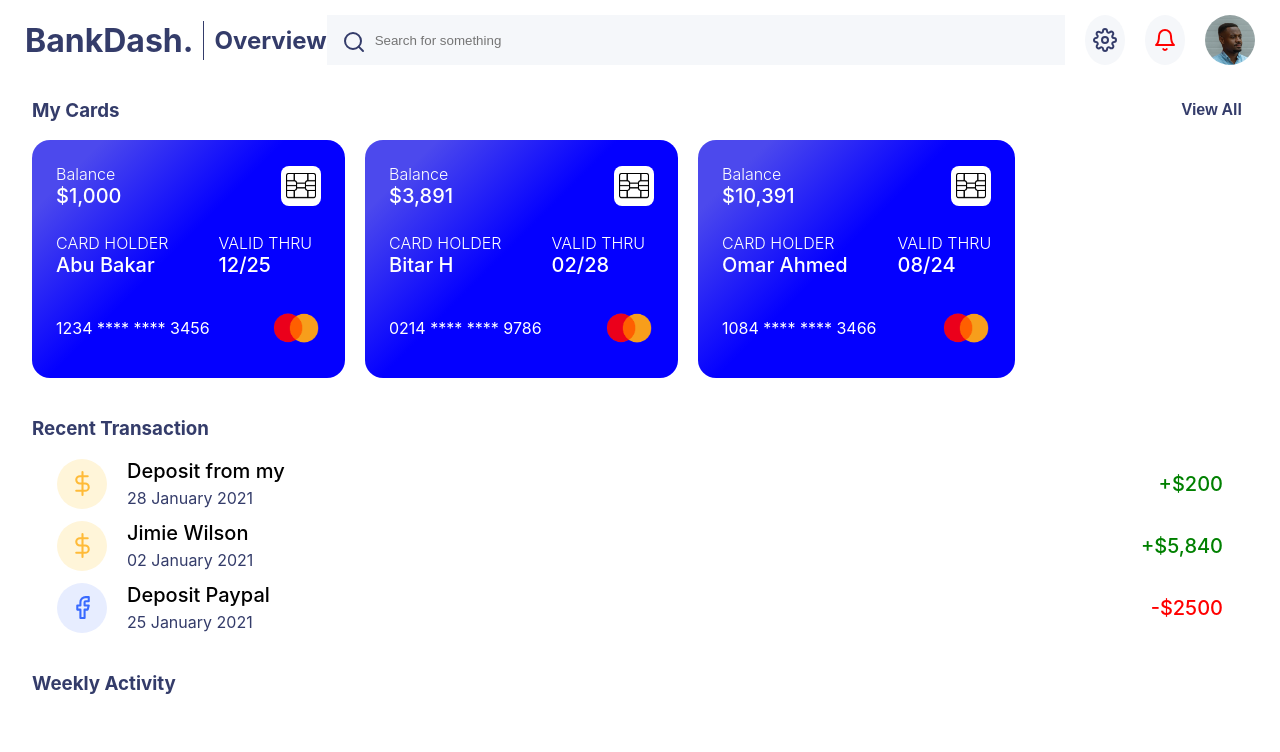
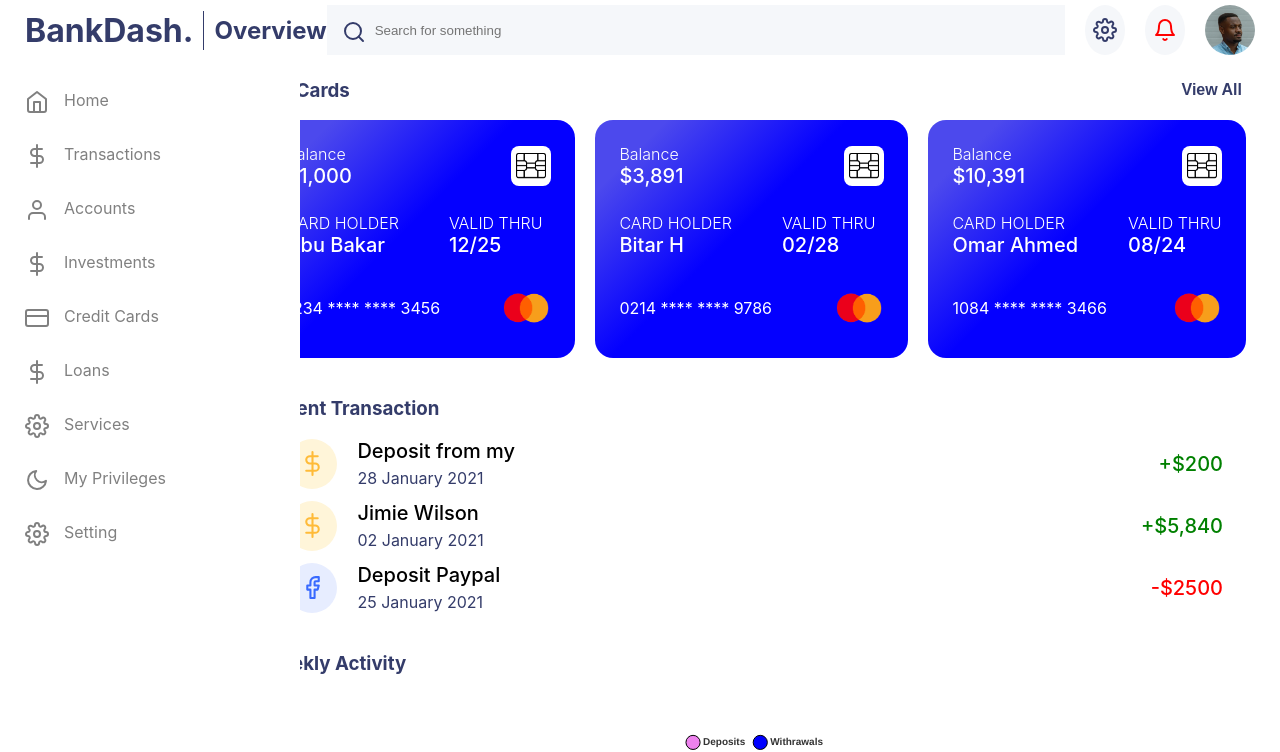
Before and after one commit to mizou9494/UI_Bank_Dashboard, a React (Create React App) app: page / in a window 1280 px wide. Shown: the top 752 px of the page. Built offline with nearby package versions, Linux system fonts and the light colour scheme.

Commit message:
still working on the layout for responsiveness purposes

```diff
--- a/src/App.js
+++ b/src/App.js
@@ -1,4 +1,9 @@
+import React from 'react';
 import './App.css';
+
+import styled from 'styled-components';
+import { QUERIES } from './constants';
+
 import Header from './components/Header';
 import CardSection from './components/CardSection';
 import RecentTransaction from './components/RecentTransaction';
@@ -6,14 +11,26 @@ import WeeklyActivity from './components/WeeklyActivity';
 import ExpenseStats from './components/ExpenseStats';
 import QuickTransfer from './components/QuickTransfer';
 import BalanceHistory from './components/BalanceHistory';
+import SideBar from './components/SideBar';
 
 import MaxWidthWrapper from './components/MaxWidthWrapper';
 
 
 function App() {
+
+  const [isSidebarOpen, setIsSidebarOpen] = React.useState(false);
+
+  const toggleSidebar = () => {
+    setIsSidebarOpen(!isSidebarOpen);
+  };
+
   return (
     <div className="App">
-      <Header />
+      <Wrapper>
+        <Header toggleSidebar={toggleSidebar} />
+        <SideBar isSidebarOpen={isSidebarOpen} toggleSidebar={toggleSidebar} />
+        <Overlay isOpen={isSidebarOpen} onClick={toggleSidebar} />
+        <Main>
           <MaxWidthWrapper as='main'>
             <CardSection />
             <RecentTransaction />
@@ -22,8 +39,42 @@ function App() {
             <QuickTransfer />
             <BalanceHistory />
           </MaxWidthWrapper>
+        </Main>
+      </Wrapper>
     </div>
   );
 }
 
+const Wrapper = styled.div`
+  width: 100%;
+  height: 100vh;
+
+  @media ${QUERIES.laptopAndUp} {
+    display: grid;
+    grid-template-columns: 18% 1fr;
+    grid-template-rows: 60px 1fr;
+    grid-template-areas:
+      "nav nav"
+      "sidebar main"
+  }
+`
+
+const Main = styled.div`
+  @media ${QUERIES.laptopAndUp} {
+    grid-area: main;
+  }
+`
+
+
+const Overlay = styled.div`
+  display: ${({ isOpen }) => (isOpen ? 'block' : 'none')};
+  position: fixed;
+  top: 0;
+  left: 0;
+  width: 100vw;
+  height: 100vh;
+  background-color: rgba(0, 0, 0, 0.5);
+  z-index: 10;
+`;
+
 export default App;
--- a/src/components/Header/Header.js
+++ b/src/components/Header/Header.js
@@ -4,12 +4,14 @@ import styled from 'styled-components';
 
 import { QUERIES } from '../../constants';
 
-function Header({children}) {
+function Header({toggleSidebar, children}) {
 
   return (
     <Wrapper>
       <UpperNav>
-        <Menu />
+        <HamburgerMenu onClick={toggleSidebar} >
+          <Menu />
+        </HamburgerMenu>
         <PageName>Overview</PageName>
         <Avatar alt="avatar" src="/images/avatar-stephen-abebe.jpg" />
       </UpperNav>
@@ -42,6 +44,10 @@ const MainNav = styled.div`
   justify-content: space-between;
   width: 100%;
 `
+const HamburgerMenu = styled.div`
+  cursor: pointer;
+`
+
 const LeftNavPart = styled.div`
   display: none;
 
@@ -80,6 +86,17 @@ const Wrapper = styled.div`
   align-items: center;
   justify-content: center;
   color: #343C6A;
+  // width: 100%;
+  // position: fixed;
+  // top: 0;
+  // left: 0;
+  // background-color: white;
+  // z-index: 15;
+
+  @media ${QUERIES.laptopAndUp} {
+    grid-area: nav;
+    background-color: white;
+  }
 `;
 
 const UpperNav = styled.div`
--- /dev/null
+++ b/src/components/Link/Link.js
@@ -0,0 +1,9 @@
+import React from 'react';
+
+function Link({ link }) {
+  return (
+    <a href='/' className='link'>{link}</a>
+  )
+}
+
+export default Link;
--- /dev/null
+++ b/src/components/Link/index.js
@@ -0,0 +1,2 @@
+export * from './Link';
+export { default } from './Link';
--- /dev/null
+++ b/src/components/SideBar/SideBar.js
@@ -0,0 +1,95 @@
+import React from 'react';
+
+import { X } from 'react-feather';
+
+import { QUERIES } from '../../constants';
+import styled from 'styled-components'
+import { LinksData } from '../../data';
+
+// import Link from '../Link/Link';
+
+function SideBar({ isSidebarOpen, toggleSidebar }) {
+  return (
+    <Container isSidebarOpen={isSidebarOpen}>
+      <CloseButton onClick={toggleSidebar}>
+        <X color='black' size={34} />
+      </CloseButton>
+      <Wrapper>
+        {LinksData.map(({label, Icon}) => (
+          <Link href='/'> <Icon /> {label}</Link>
+        ))}
+      </Wrapper>
+
+    </Container>
+  )
+}
+
+const Container = styled.div`
+  // position: relative;
+  position: fixed;
+  height: 100vh;
+  background-color: white;
+  min-width: 250px;
+  top: 60px;
+  left: ${({ isSidebarOpen }) => (isSidebarOpen ? '0' : '-290px')};
+  transition: left 0.1s ease-in-out;
+  padding: 15px 25px;
+  z-index: 15;
+
+  @media ${QUERIES.laptopAndUp} {
+    grid-area: sidebar;
+    top: 60px;
+    left: 0;
+  }
+`;
+
+const Wrapper = styled.div`
+  // display: none;
+  // padding-top: 8px;
+  // grid-area: sidebar;
+
+
+  @media ${QUERIES.laptopAndUp} {
+    width: 100%;
+
+  //   display: revert;
+  //   height: 100%;
+  //   position: fixed;
+  //   background-color: white;
+  //   top: 60px;
+  //   left: 0;
+  //   padding: 15px 25px;
+  }
+`
+
+const CloseButton = styled.button`
+  position: absolute;
+  top: 20px;
+  right: 20px;
+  background-color: white;
+  border: none;
+  color: white;
+  font-size: 24px;
+  cursor: pointer;
+  margin: 10px;
+
+  @media ${QUERIES.laptopAndUp} {
+    display: none;
+  }
+`;
+
+const Link = styled.a`
+  color: gray;
+  display: flex;
+  justify-content: flex-start;
+  gap: 15px;
+  padding: 15px 0px;
+  cursor: pointer;
+  text-decoration: none;
+
+  &:hover {
+    color: blue;
+  }
+`
+
+export default SideBar;
--- /dev/null
+++ b/src/components/SideBar/index.js
@@ -0,0 +1,2 @@
+export * from './SideBar';
+export { default } from './SideBar';
--- a/src/data.js
+++ b/src/data.js
@@ -1,4 +1,52 @@
-import { DollarSign, Facebook } from "react-feather"
+import { DollarSign, Facebook, Home, User, CreditCard, Moon, Settings } from "react-feather"
+
+export const LinksData = [
+  {
+    id: 1,
+    label: "Home",
+    Icon: Home
+  },
+  {
+    id: 2,
+    label: "Transactions",
+    Icon: DollarSign
+  },
+  {
+    id: 3,
+    label: "Accounts",
+    Icon: User
+  },
+  {
+    id: 4,
+    label: "Investments",
+    Icon: DollarSign
+  },
+  {
+    id: 5,
+    label: "Credit Cards",
+    Icon: CreditCard
+  },
+  {
+    id: 6,
+    label: "Loans",
+    Icon: DollarSign
+  },
+  {
+    id: 8,
+    label: "Services",
+    Icon: Settings
+  },
+  {
+    id: 7,
+    label: "My Privileges",
+    Icon: Moon
+  },
+  {
+    id: 9,
+    label: "Setting",
+    Icon: Settings
+  },
+]
 
 export const Data = {
     labels: ['Sat', 'Sun', 'Mon', 'Tue', 'Wed', 'Thu', 'Fri'],
```
Lines whose indentation alone changed are shown as unchanged.
